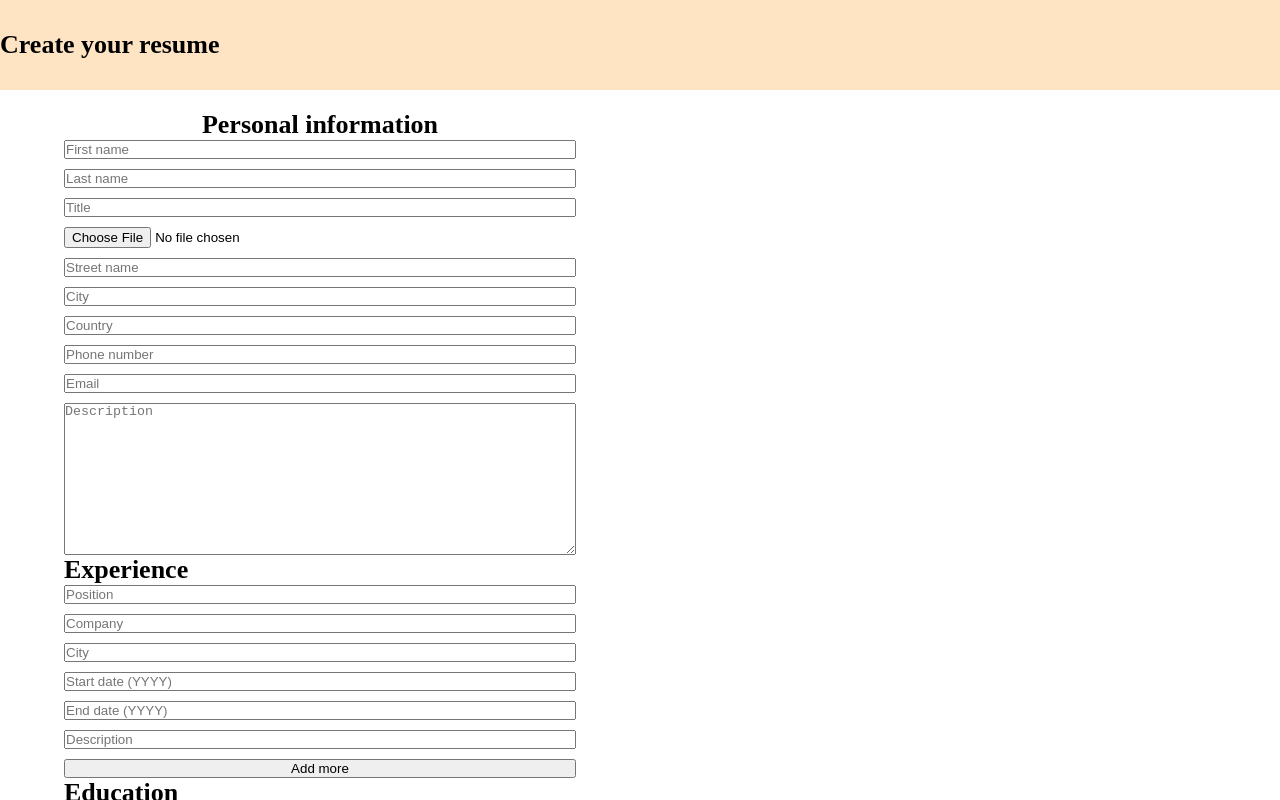
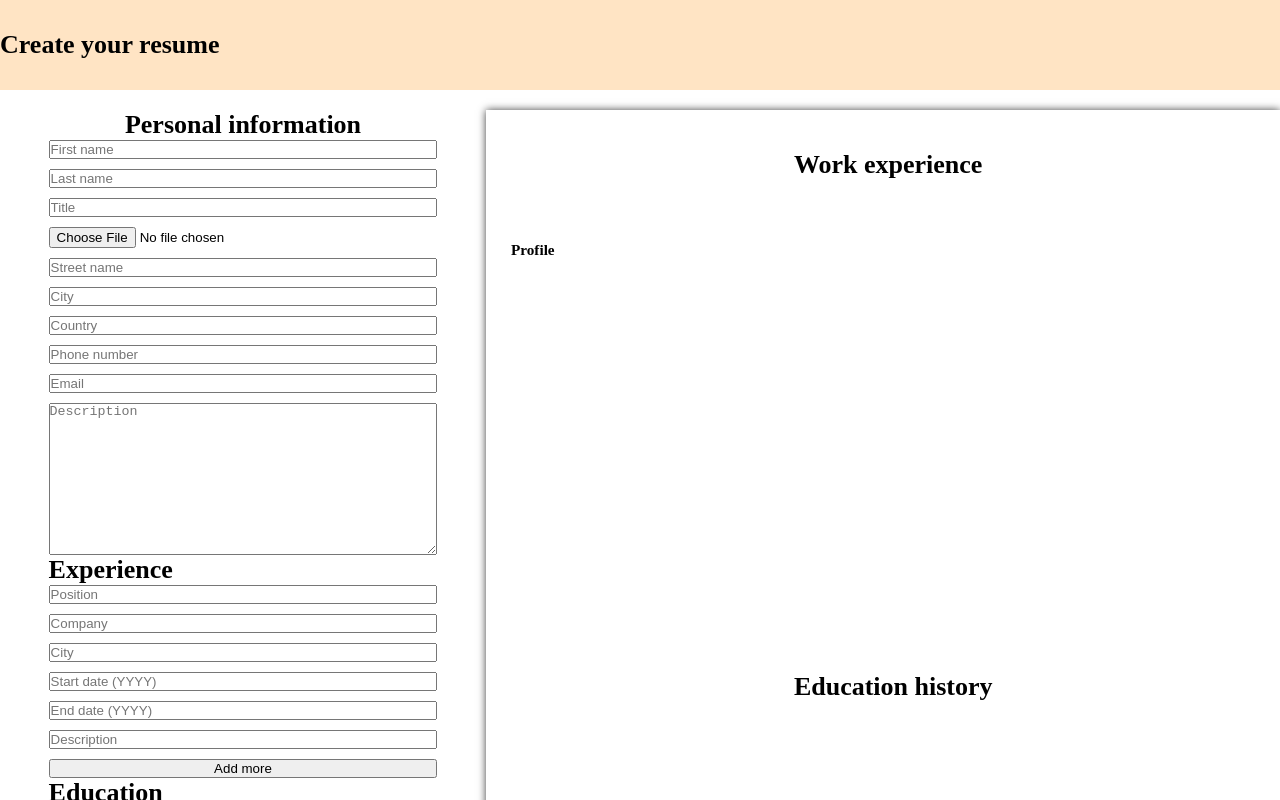
Before and after one commit to Mashha/CV-maker, a React (Vite) app: page / in a window 1280 px wide. Shown: the top 800 px of the page. Built offline with nearby package versions, Linux system fonts and the light colour scheme.

Commit message:
added basic cv letter structure and a few styles

```diff
--- a/src/App.css
+++ b/src/App.css
@@ -65,6 +65,34 @@ main {
   gap: 10px;
 }
 
+/* cv template */
+.cv-template {
+  width: 794px;
+  height: 1123px;
+  box-shadow: 0px 0px 8px 0px rgba(0, 0, 0, 0.75);
+  -webkit-box-shadow: 0px 0px 8px 0px rgba(0, 0, 0, 0.75);
+  -moz-box-shadow: 0px 0px 8px 0px rgba(0, 0, 0, 0.75);
+  display: grid;
+  grid-template-columns: 0.7fr 1.3fr;
+}
+
+.template-left {
+  margin: 25px 25px;
+}
+
+.left-inner {
+  height: 100%;
+  display: flex;
+  flex-direction: column;
+  gap: 30px;
+}
+
+.template-right {
+  margin: 40px 30px;
+  display: grid;
+  grid-template-rows: 1fr 1fr;
+}
+
 footer {
   padding: 20px 0;
   background-color: bisque;
--- a/src/App.jsx
+++ b/src/App.jsx
@@ -31,7 +31,6 @@ function App() {
 
   const [formDataEducation, setFormDataEducation] = useState({
     universityName: "",
-    cityUni: "",
     degree: "",
     educationDescription: "",
     startDate: "",
--- a/src/components/Education.jsx
+++ b/src/components/Education.jsx
@@ -9,12 +9,6 @@ export default function Education(props) {
           type="text"
           name="universityName"
           placeholder="University name"
-          onChange={props.handleEducData}
-        />
-        <input
-          type="text"
-          name="cityUni"
-          placeholder="City"
           onChange={props.handleEducData}
         />
         <input
--- a/src/components/Template.jsx
+++ b/src/components/Template.jsx
@@ -2,8 +2,62 @@ import React from "react";
 
 export default function Template(props) {
   return (
-    <div>
-      <h1>{props.city}</h1>
+    <div className="cv-template">
+      <div className="template-left">
+        <div className="left-inner">
+          <div className="image">
+            <img src="" alt="" />
+          </div>
+          <div className="name-title">
+            <h1>
+              {props.firstName} {props.lastName}
+            </h1>
+            <h3>{props.title}</h3>
+          </div>
+          <div className="contact">
+            <div className="address">
+              {props.address} {props.city} {props.country}
+            </div>
+            <div className="email">{props.email}</div>
+            <div className="phone">{props.phone}</div>
+          </div>
+          <div className="profile">
+            <h3>Profile</h3>
+            <p className="short-desc">{props.description}</p>
+          </div>
+          <div className="skills">{/* maybe skills */}</div>
+        </div>
+      </div>
+      <div className="template-right">
+        <div className="work-experience">
+          <h1>Work experience</h1>
+          <div className="work-experience-inner">
+            <h3>{props.position}</h3>
+            <div>
+              <div className="company-name">{props.company}</div>
+              <div className="date">
+                {props.dateFrom} {props.dateTo}
+              </div>
+            </div>
+            <div className="notes">
+              <p>{props.notes}</p>
+            </div>
+          </div>
+        </div>
+        <div className="education-history">
+          <h1>Education history</h1>
+          <div className="education-history-inner">
+            <h3>{props.degree}</h3>
+            <div>
+              <div className="uni-name">{props.universityName}</div>
+              <div className="uni-date">
+                {props.startDate} {props.endDate}
+              </div>
+            </div>
+            <div className="education-notes">{props.educationDescription}</div>
+          </div>
+        </div>
+      </div>
     </div>
   );
 }
```
